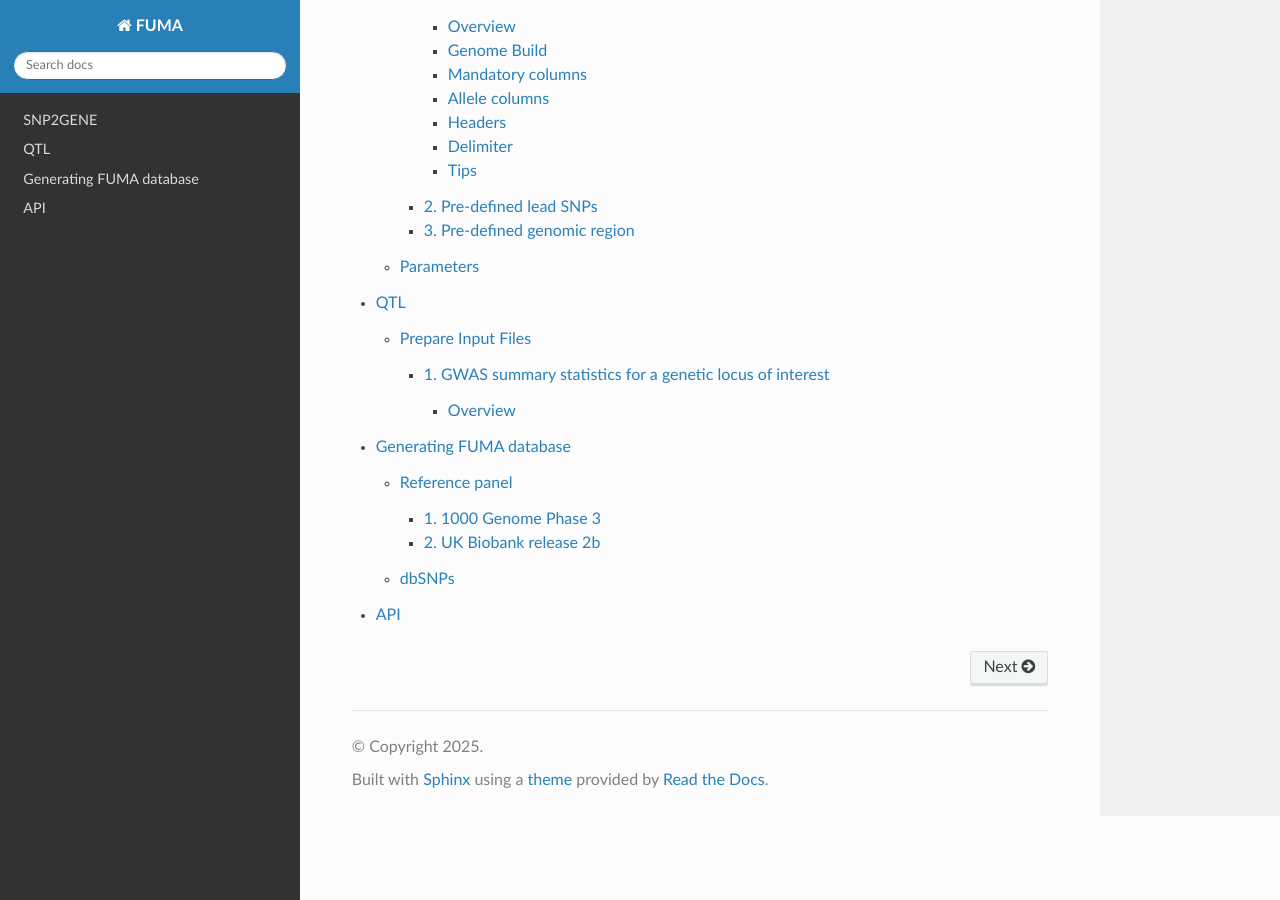
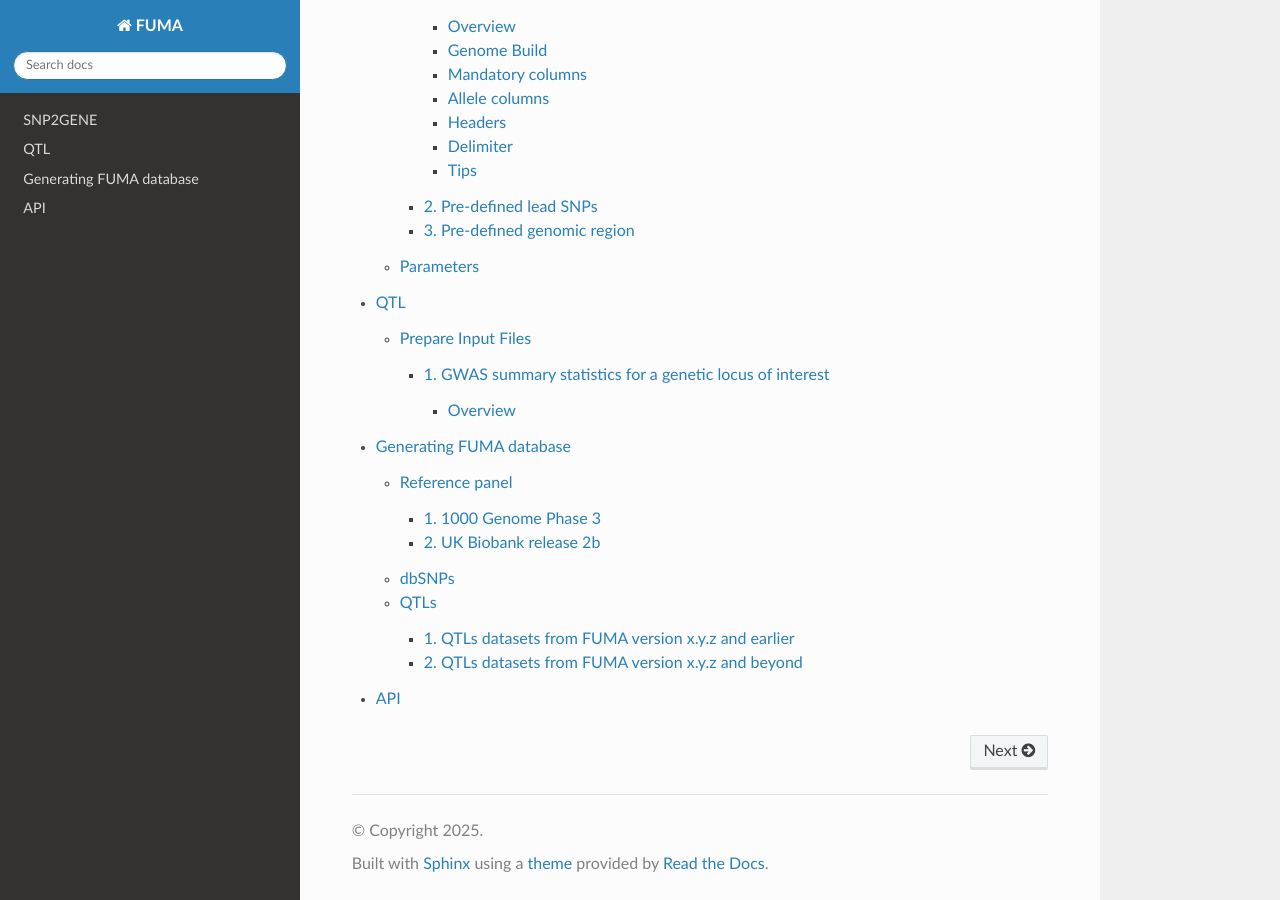
Before and after one commit to tanyaphung/fuma_docs, a Sphinx documentation site: the page built from docs/source/index.rst, in a window 1280 px wide and 900 px high, scrolled down 554 px. Built offline with Sphinx 7.4.7 and the Read the Docs theme 3.1.0, drawn with Linux system fonts in a browser that asks for light colours; some of the changed lines change nothing that is shown.

Commit message:
add qtls information

```diff
--- a/docs/source/ref_database.rst
+++ b/docs/source/ref_database.rst
@@ -131,3 +131,27 @@
 ------------
 
 - FUMA version 1.7.0 uses dbSNPs version 146
+
+QTLs
+------------
+
+Since FUMA version x.y.x, a different set of QTL datasets were processed for the QLT Analysis module in FUMA. This section is therefore divided into 2 parts, the first part was documented in the original `Tutorial` section in FUMA to maintain legacy while the second part is meant to document the updated data since FUMA version x.y.z
+
+1. QTLs datasets from FUMA version x.y.z and earlier
+++++++++++++++++++++++++++++++++++++++++++++++++++++
+
+2. QTLs datasets from FUMA version x.y.z and beyond
++++++++++++++++++++++++++++++++++++++++++++++++++++
+- For a complete documention of all the processed QLTs datasets that have been processed, please check https://github.com/tanyaphung/fuma_qtls
+- Summary table:
+
+.. list-table:: QTL datasets that have been processed for the QTL Analysis module
+   :widths: 25 25 25 25
+   :header-rows: 1
+
+   * - QTL Type
+     - Source
+     - Available Tissues
+   * - eQTL
+     - GTEx-v10
+     - Adipose Subcutaneous, Adipose Visceral Omentum, Adrenal Gland, Artery Aorta, Artery Coronary, Artery Tibial, Bladder, Brain Amygdala, Brain Anterior cingulate cortex BA24, Brain Caudate basal ganglia, Brain Cerebellar Hemisphere, Brain Cerebellum, Brain Cortex, Brain Frontal Cortex BA9, Brain Hippocampus, Brain Hypothalamus, Brain Nucleus accumbens basal ganglia, Brain Putamen basal ganglia, Brain Spinal cord cervical c-1, Brain Substantia nigra, Breast Mammary Tissue, Cells Cultured fibroblasts, Cells EBV-transformed lymphocytes, Colon Sigmoid, Colon Transverse, Esophagus Gastroesophageal Junction, Esophagus Mucosa, Esophagus Muscularis, Heart Atrial Appendage, Heart Left Ventricle, Kidney Cortex, Liver, Lung, Minor Salivary Gland, Muscle Skeletal, Nerve Tibial, Ovary, Pancreas, Pituitary, Prostate, Skin Not Sun Exposed Suprapubic, Skin Sun Exposed Lower leg, Small Intestine Terminal Ileum, Spleen, Stomach, Testis, Thyroid, Uterus, Vagina, Whole Blood
```
